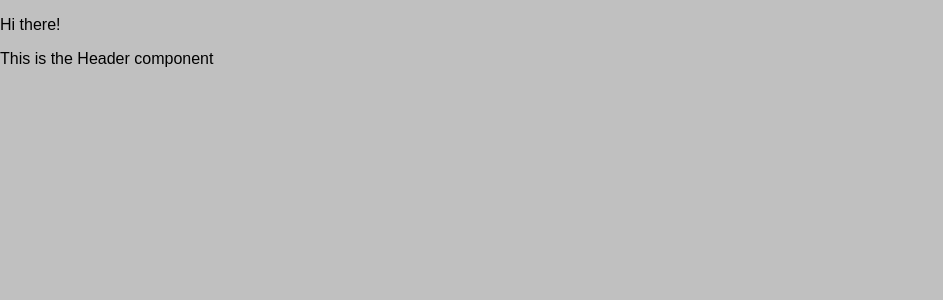
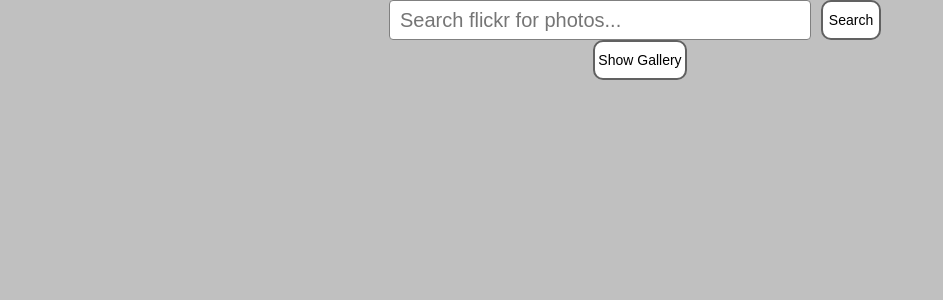
Before and after one commit to monstermaria/flickr-app-react, a React (Create React App) app: page / in a window 1280 px wide. Shown: the top 300 px of the page, without its empty margins (0-943 px from the left). Built offline with nearby package versions, Linux system fonts and the light colour scheme.

Commit message:
Refactored App as a class instead of function and added elements from the original app

```diff
--- a/src/App.js
+++ b/src/App.js
@@ -1,15 +1,18 @@
 import React from "react";
 import Header from "./components/Header";
+import Gallery from "./components/Gallery";
 
-function App() {
-    return (
-        <div className="App">
-            <header className="App-header">
-                <p>Hi there!</p>
-            </header>
-            <Header />
-        </div>
-    );
+class App extends React.Component {
+    render() {
+        return (
+            <div className="App">
+                <Header />
+                <div className="message__container"></div>
+                <div className="searchresults"></div>
+                <Gallery />
+            </div>
+        );
+    }
 }
 
 export default App;
--- /dev/null
+++ b/src/components/Gallery.js
@@ -0,0 +1,24 @@
+import React from "react";
+
+class Gallery extends React.Component {
+    render() {
+        return (
+            <div className="gallery">
+                <div className="gallery__content">
+                    <div className="gallery__controls">
+                        {/* <!-- <div class='gallery__control-spacer'></div> --> */}
+                        <button className="gallery__control-left">
+                            Left Arrow
+                        </button>
+                        <button className="gallery__control-right">
+                            Right Arrow
+                        </button>
+                        {/* <!-- <a class='gallery__control-removeall'>Remove all</a> --> */}
+                    </div>
+                </div>
+            </div>
+        );
+    }
+}
+
+export default Gallery;
--- a/src/components/Header.js
+++ b/src/components/Header.js
@@ -2,7 +2,24 @@ import React from "react";
 
 class Header extends React.Component {
     render() {
-        return <div>This is the Header component</div>;
+        return (
+            <div className="Header">
+                <div className="logo__wrapper"></div>
+                <div className="searchfield">
+                    <input
+                        type="text"
+                        placeholder="Search flickr for photos..."
+                        className="searchfield__input"
+                    />
+                    <button className="searchfield__submit-button">
+                        Search
+                    </button>
+                </div>
+                <div className="gallery-button__wrapper">
+                    <button className="gallery-button">Show Gallery</button>
+                </div>
+            </div>
+        );
     }
 }
 
```
